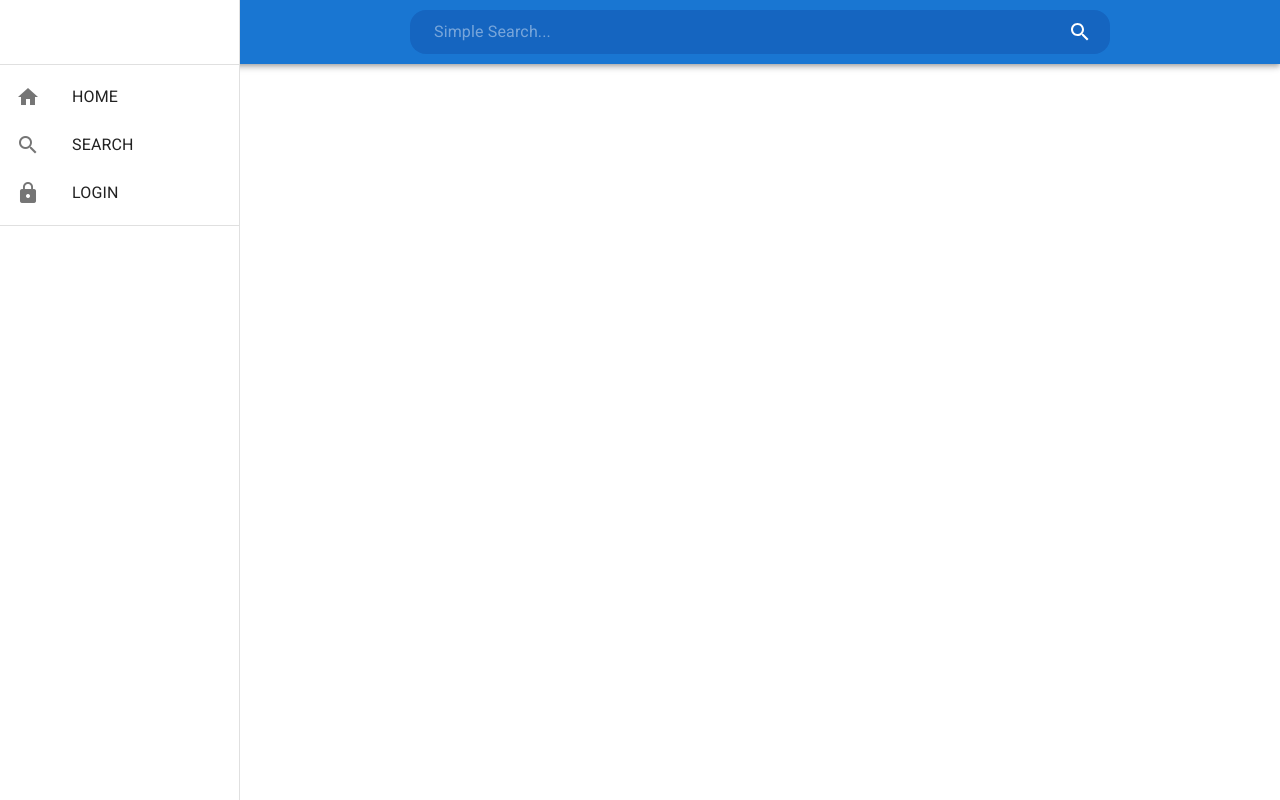
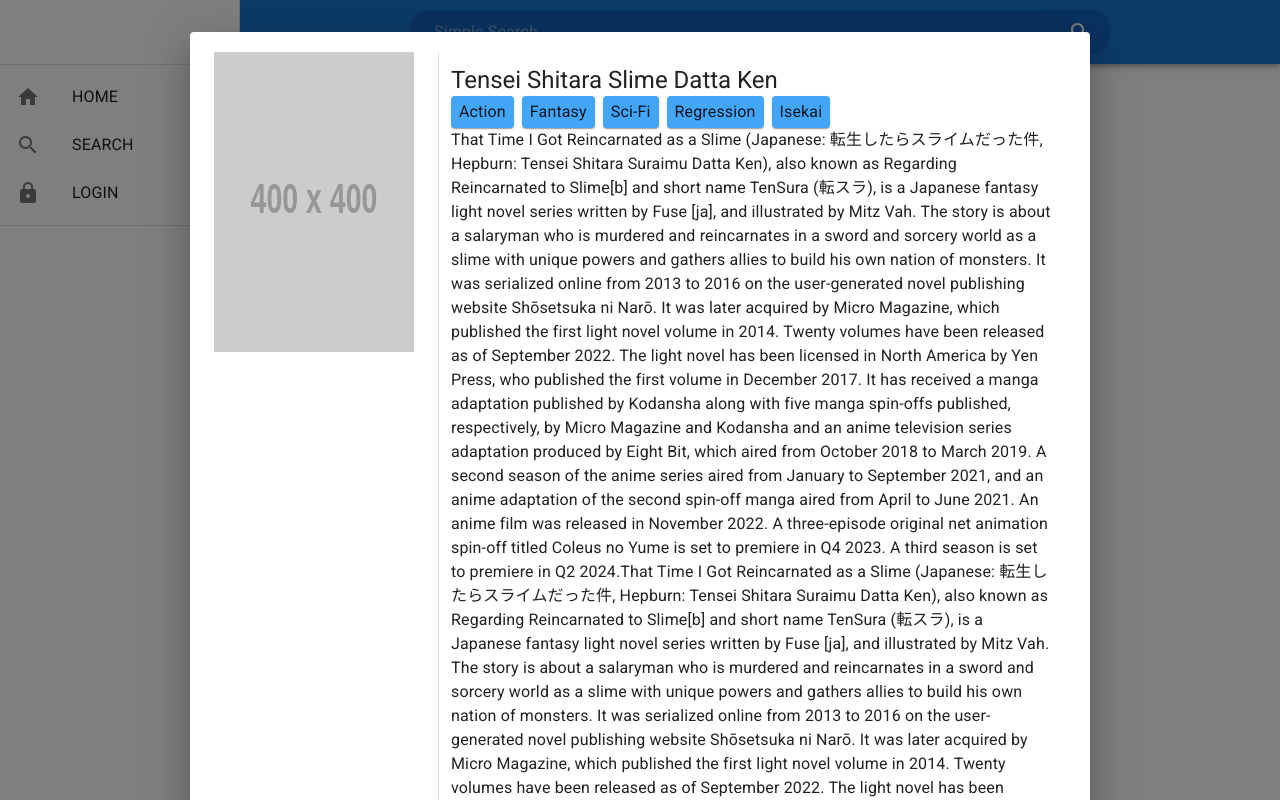
Before and after one commit to NoyaRoeT/ani-bookmarks, a React (Vite) app in the folder client/: page /bookmark/1 in a window 1280 px wide. Built offline with nearby package versions, Linux system fonts and the light colour scheme.

Commit message:
Add BookmarkInfo skeleton

```diff
--- a/client/src/components/BookmarkInfo/BookmarkInfo.jsx
+++ b/client/src/components/BookmarkInfo/BookmarkInfo.jsx
@@ -1,15 +1,143 @@
-import React from "react";
 import {
-	Card,
-	CardMedia,
-	CardContent,
+	Dialog,
+	DialogContent,
 	Typography,
-	Container,
 	Box,
+	Divider,
+	Stack,
+	Paper,
 } from "@mui/material";
+import { useTheme } from "@mui/material/styles";
+
+const Item = ({ color, children }) => {
+	return (
+		<Paper sx={{ px: "8px", py: "4px", bgcolor: color }}>{children}</Paper>
+	);
+};
 
 const BookmarkInfo = () => {
-	return;
+	const theme = useTheme();
+
+	return (
+		<Dialog scroll="body" fullWidth open maxWidth="md">
+			<DialogContent>
+				<Box sx={{ display: "flex" }}>
+					<Box pr={"24px"} maxWidth={"244px"} minWidth={"224px"}>
+						<img
+							width={"100%"}
+							height={"300px"}
+							src="https://via.placeholder.com/400"
+						/>
+					</Box>
+					<Divider flexItem orientation="vertical" />
+					<Box sx={{ p: "12px" }}>
+						<Typography variant="h5">
+							Tensei Shitara Slime Datta Ken
+						</Typography>
+						<Stack spacing={1} direction="row">
+							<Item color="#42a5f5">Action</Item>
+							<Item color="#42a5f5">Fantasy</Item>
+							<Item color="#42a5f5">Sci-Fi</Item>
+							<Item color="#42a5f5">Regression</Item>
+							<Item color="#42a5f5">Isekai</Item>
+						</Stack>
+						<Box></Box>
+						<Typography variant="body1">
+							That Time I Got Reincarnated as a Slime (Japanese:
+							転生したらスライムだった件, Hepburn: Tensei Shitara
+							Suraimu Datta Ken), also known as Regarding
+							Reincarnated to Slime[b] and short name TenSura
+							(転スラ), is a Japanese fantasy light novel series
+							written by Fuse [ja], and illustrated by Mitz Vah.
+							The story is about a salaryman who is murdered and
+							reincarnates in a sword and sorcery world as a slime
+							with unique powers and gathers allies to build his
+							own nation of monsters. It was serialized online
+							from 2013 to 2016 on the user-generated novel
+							publishing website Shōsetsuka ni Narō. It was later
+							acquired by Micro Magazine, which published the
+							first light novel volume in 2014. Twenty volumes
+							have been released as of September 2022. The light
+							novel has been licensed in North America by Yen
+							Press, who published the first volume in December
+							2017. It has received a manga adaptation published
+							by Kodansha along with five manga spin-offs
+							published, respectively, by Micro Magazine and
+							Kodansha and an anime television series adaptation
+							produced by Eight Bit, which aired from October 2018
+							to March 2019. A second season of the anime series
+							aired from January to September 2021, and an anime
+							adaptation of the second spin-off manga aired from
+							April to June 2021. An anime film was released in
+							November 2022. A three-episode original net
+							animation spin-off titled Coleus no Yume is set to
+							premiere in Q4 2023. A third season is set to
+							premiere in Q2 2024.That Time I Got Reincarnated as
+							a Slime (Japanese: 転生したらスライムだった件,
+							Hepburn: Tensei Shitara Suraimu Datta Ken), also
+							known as Regarding Reincarnated to Slime[b] and
+							short name TenSura (転スラ), is a Japanese fantasy
+							light novel series written by Fuse [ja], and
+							illustrated by Mitz Vah. The story is about a
+							salaryman who is murdered and reincarnates in a
+							sword and sorcery world as a slime with unique
+							powers and gathers allies to build his own nation of
+							monsters. It was serialized online from 2013 to 2016
+							on the user-generated novel publishing website
+							Shōsetsuka ni Narō. It was later acquired by Micro
+							Magazine, which published the first light novel
+							volume in 2014. Twenty volumes have been released as
+							of September 2022. The light novel has been licensed
+							in North America by Yen Press, who published the
+							first volume in December 2017. It has received a
+							manga adaptation published by Kodansha along with
+							five manga spin-offs published, respectively, by
+							Micro Magazine and Kodansha and an anime television
+							series adaptation produced by Eight Bit, which aired
+							from October 2018 to March 2019. A second season of
+							the anime series aired from January to September
+							2021, and an anime adaptation of the second spin-off
+							manga aired from April to June 2021. An anime film
+							was released in November 2022. A three-episode
+							original net animation spin-off titled Coleus no
+							Yume is set to premiere in Q4 2023. A third season
+							is set to premiere in Q2 2024.That Time I Got
+							Reincarnated as a Slime (Japanese:
+							転生したらスライムだった件, Hepburn: Tensei Shitara
+							Suraimu Datta Ken), also known as Regarding
+							Reincarnated to Slime[b] and short name TenSura
+							(転スラ), is a Japanese fantasy light novel series
+							written by Fuse [ja], and illustrated by Mitz Vah.
+							The story is about a salaryman who is murdered and
+							reincarnates in a sword and sorcery world as a slime
+							with unique powers and gathers allies to build his
+							own nation of monsters. It was serialized online
+							from 2013 to 2016 on the user-generated novel
+							publishing website Shōsetsuka ni Narō. It was later
+							acquired by Micro Magazine, which published the
+							first light novel volume in 2014. Twenty volumes
+							have been released as of September 2022. The light
+							novel has been licensed in North America by Yen
+							Press, who published the first volume in December
+							2017. It has received a manga adaptation published
+							by Kodansha along with five manga spin-offs
+							published, respectively, by Micro Magazine and
+							Kodansha and an anime television series adaptation
+							produced by Eight Bit, which aired from October 2018
+							to March 2019. A second season of the anime series
+							aired from January to September 2021, and an anime
+							adaptation of the second spin-off manga aired from
+							April to June 2021. An anime film was released in
+							November 2022. A three-episode original net
+							animation spin-off titled Coleus no Yume is set to
+							premiere in Q4 2023. A third season is set to
+							premiere in Q2 2024.
+						</Typography>
+					</Box>
+				</Box>
+			</DialogContent>
+		</Dialog>
+	);
 };
 
 export default BookmarkInfo;
```
